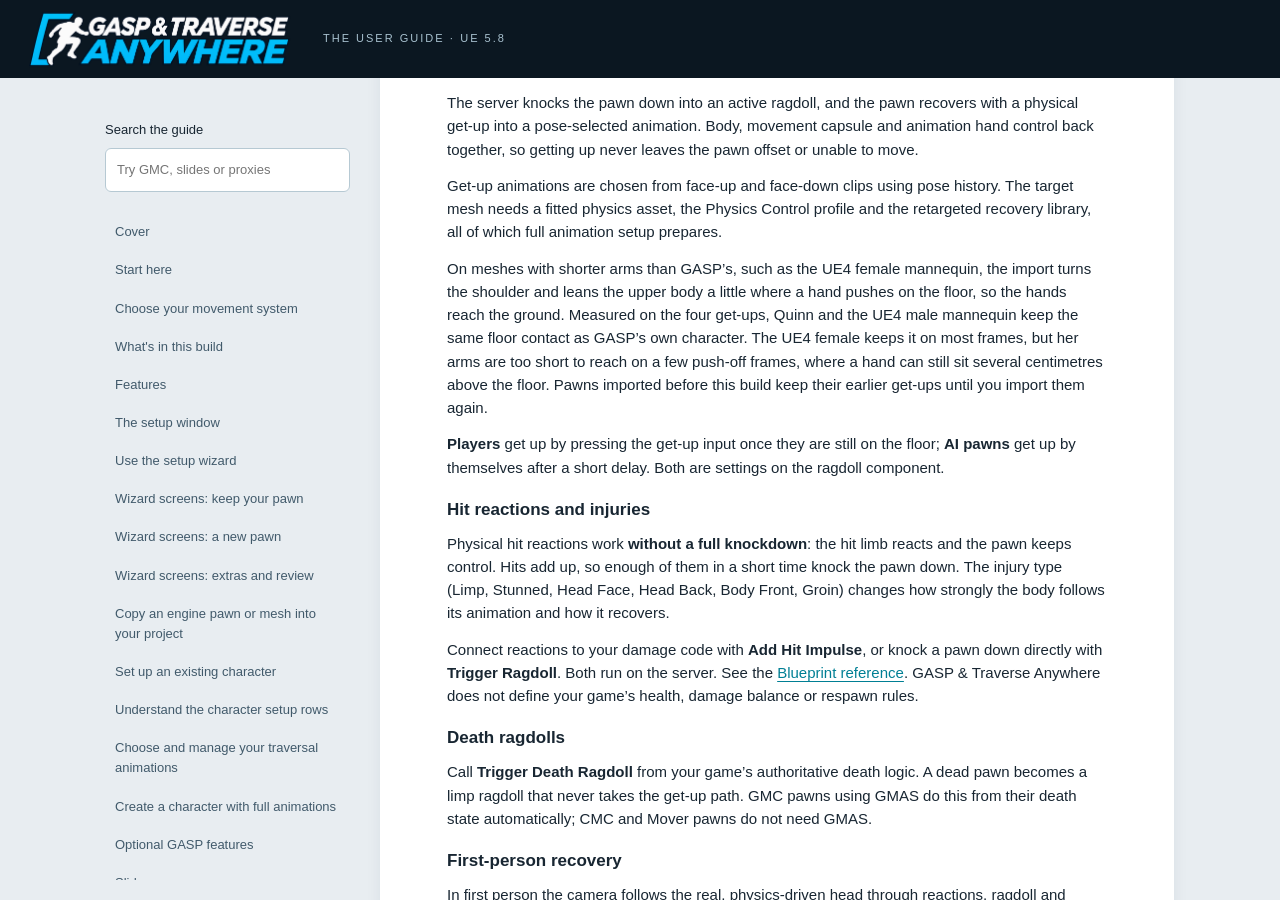
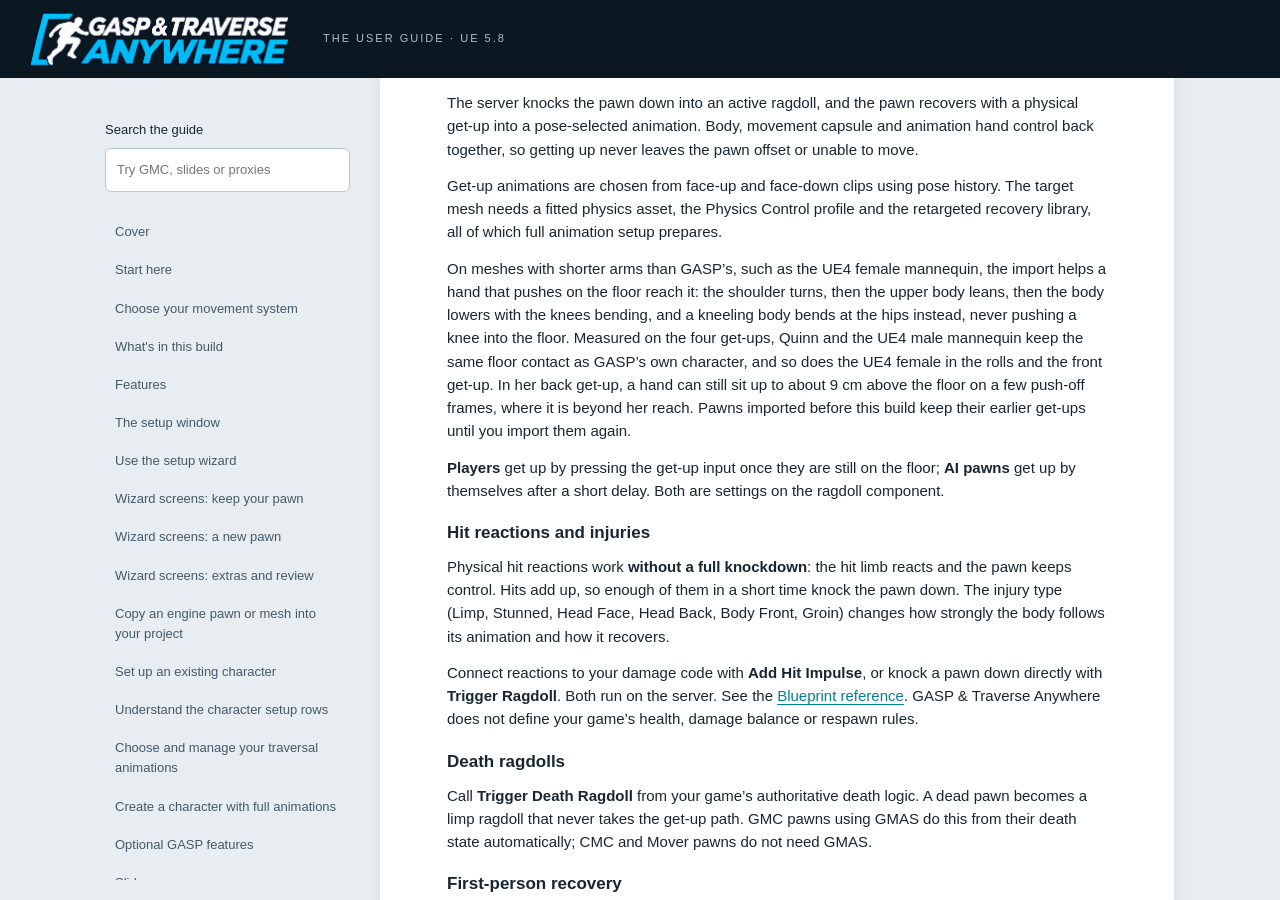
Before and after one commit to Dr-Rank/traverse-anywhere-guide, a Jekyll site: the page built from index.md, in a window 1280 px wide and 900 px high, scrolled down 41493 px. Built offline with Jekyll 4.4.1, drawn with Linux system fonts in a browser that asks for light colours; some of the changed text lies outside the part shown.

Commit message:
Get-ups on short-armed meshes (body drop, hip bend) and interaction contact on smaller characters
Co-Authored-By: Claude Opus 5.5 <noreply@anthropic.com>
Claude-Session: https://claude.ai/code/session_01BaXXYJisrKKCbxB27BqB4Z

```diff
--- a/_includes/guide/paired-interactions.md
+++ b/_includes/guide/paired-interactions.md
@@ -16,6 +16,8 @@ The plugin picks an eligible partner in front of the initiator (within 2 m, 50 c
 
 Interactions are tested between two pawns **of the same movement system**. Mixed pairings, such as CMC against GMC, are not established.
 
+The two characters are placed as GASP authored the pair, for characters of GASP's size. Pairs of similar build make contact much as GASP's do. On noticeably smaller characters, such as the UE4 female mannequin, a pushing or grabbing hand can stop several centimetres short of the partner (5 cm typical, up to about 16 cm in this build's measurements), and characters of different sizes meet less exactly. Check the interactions with the characters you ship.
+
 ## Connect your game's rules
 
 Trigger an interaction from input with **Request Interaction**, or from server code with **Try Interaction**. Your game decides when it is allowed (targeting, teams, cooldowns) and what it means for health and death. Check refusal when no partner is available or the partner is busy, interruption, completion and return of control. See the [Blueprint reference](#blueprint-reference).
--- a/_includes/guide/ragdoll-and-physical-reactions.md
+++ b/_includes/guide/ragdoll-and-physical-reactions.md
@@ -6,7 +6,7 @@ The server knocks the pawn down into an active ragdoll, and the pawn recovers wi
 
 Get-up animations are chosen from face-up and face-down clips using pose history. The target mesh needs a fitted physics asset, the Physics Control profile and the retargeted recovery library, all of which full animation setup prepares.
 
-On meshes with shorter arms than GASP's, such as the UE4 female mannequin, the import turns the shoulder and leans the upper body a little where a hand pushes on the floor, so the hands reach the ground. Measured on the four get-ups, Quinn and the UE4 male mannequin keep the same floor contact as GASP's own character. The UE4 female keeps it on most frames, but her arms are too short to reach on a few push-off frames, where a hand can still sit several centimetres above the floor. Pawns imported before this build keep their earlier get-ups until you import them again.
+On meshes with shorter arms than GASP's, such as the UE4 female mannequin, the import helps a hand that pushes on the floor reach it: the shoulder turns, then the upper body leans, then the body lowers with the knees bending, and a kneeling body bends at the hips instead, never pushing a knee into the floor. Measured on the four get-ups, Quinn and the UE4 male mannequin keep the same floor contact as GASP's own character, and so does the UE4 female in the rolls and the front get-up. In her back get-up, a hand can still sit up to about 9 cm above the floor on a few push-off frames, where it is beyond her reach. Pawns imported before this build keep their earlier get-ups until you import them again.
 
 **Players** get up by pressing the get-up input once they are still on the floor; **AI pawns** get up by themselves after a short delay. Both are settings on the ragdoll component.
 
```
